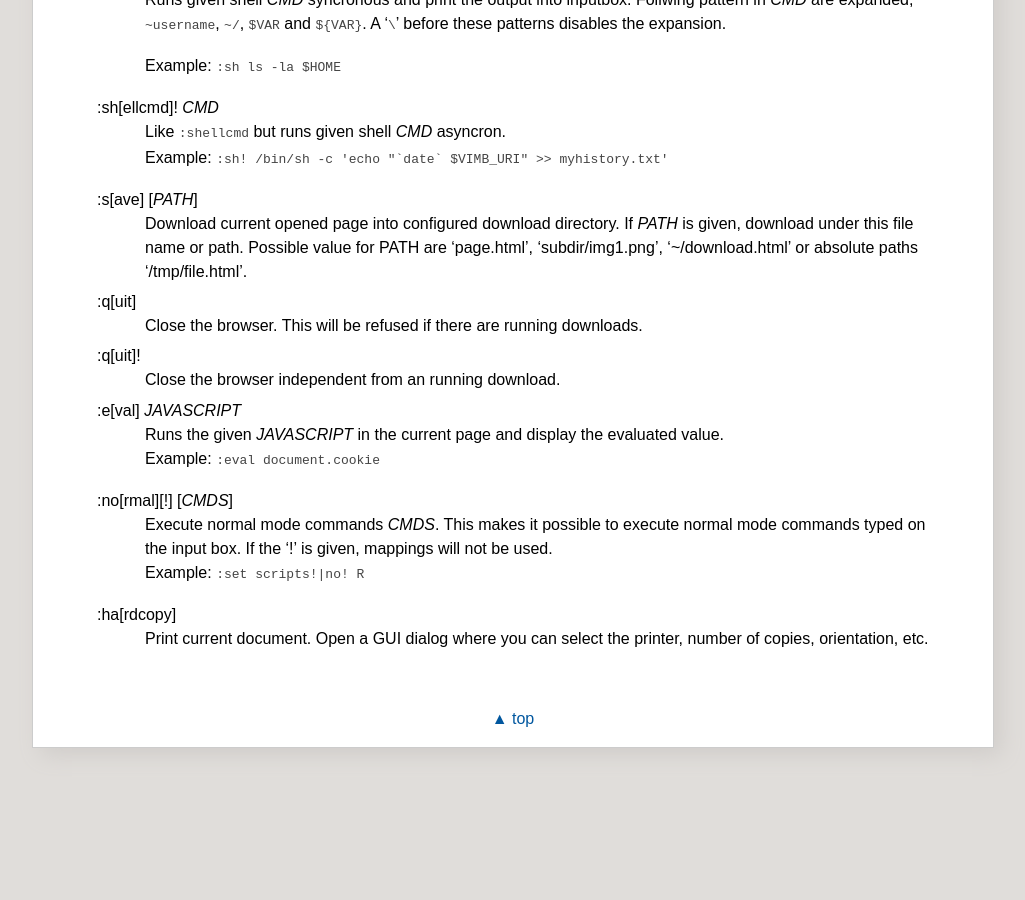
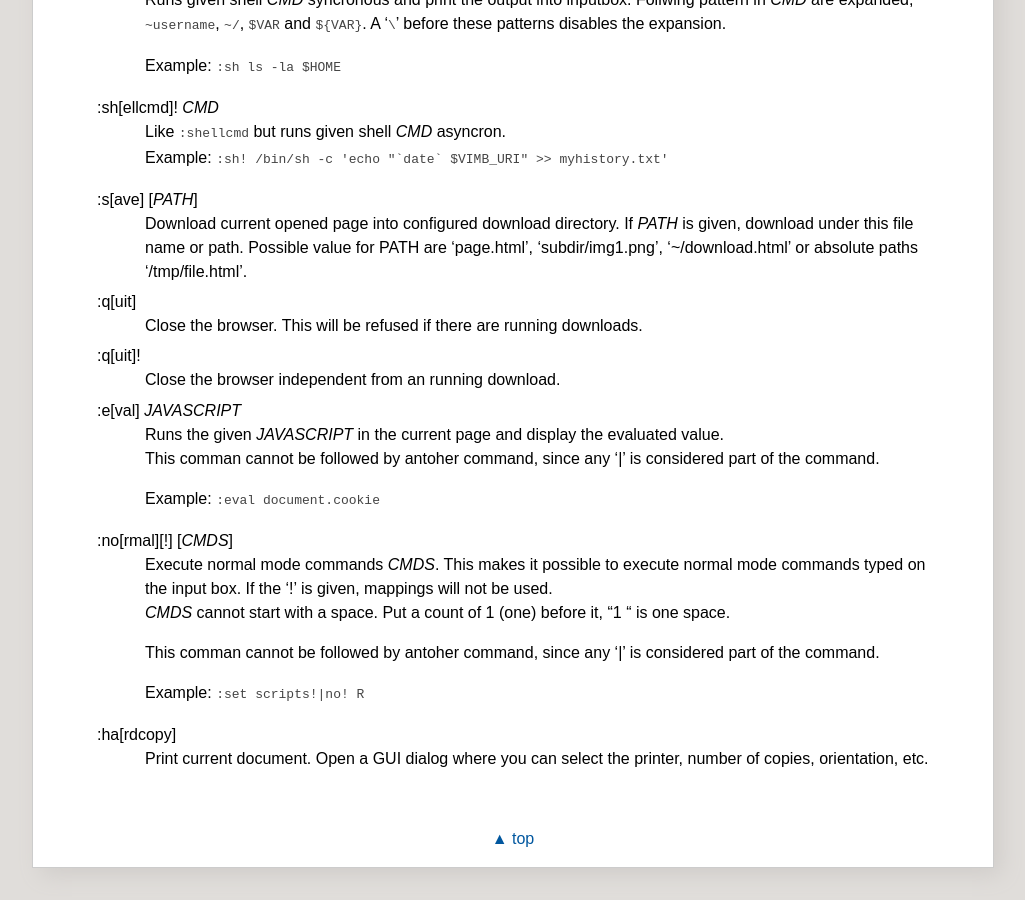
Before and after one commit to fanglingsu/vimb, a Jekyll site: the page built from commands.md, in a window 1280 px wide and 900 px high, scrolled down 3599 px. Shown: the whole window, without its empty margins (127-1152 px from the left). Built offline with Jekyll 4.4.1, drawn with Linux system fonts in a browser that asks for light colours; before the commit the page ends 4379 px from its top, so only the background shows below that.

Commit message:
Documented changed command that can contain | chars.

```diff
--- a/commands.md
+++ b/commands.md
@@ -226,6 +226,9 @@ if vimb has been compiled with QUEUE feature.
 : Runs the given *JAVASCRIPT* in the current page and display the evaluated
   value.
 
+  This comman cannot be followed by antoher command, since any '|' is
+  considered part of the command.
+
   Example: `:eval document.cookie`
 
 \:no[rmal][!] [*CMDS*]
@@ -233,6 +236,12 @@ if vimb has been compiled with QUEUE feature.
   mode commands typed on the input box. If the '!' is given, mappings will not
   be used.
 
+  *CMDS* cannot start with a space. Put a count of 1 (one) before it, "1 " is
+  one space.
+
+  This comman cannot be followed by antoher command, since any '|' is
+  considered part of the command.
+
   Example: `:set scripts!|no! R`
 
 \:ha[rdcopy]
```
